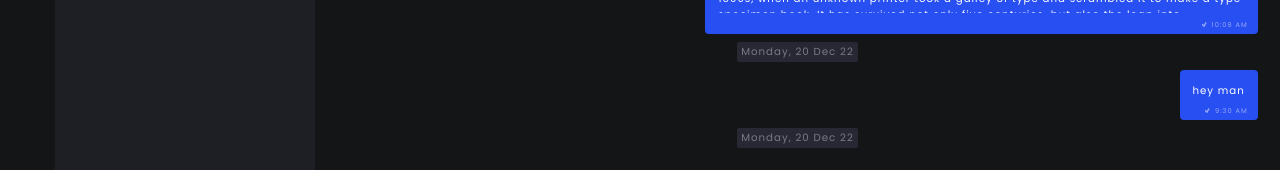
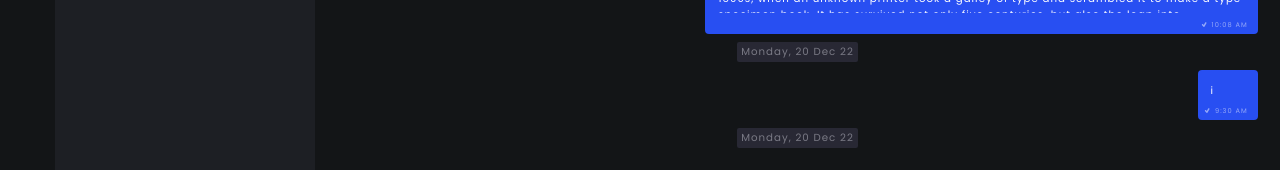
Before and after one commit to DevelopedBy-Siva/chat-with-me, a React (Create React App) app in the folder client/: page / in a window 1280 px wide. Shown: the part 563-733 px from the top of the page. Built offline with nearby package versions, Linux system fonts and the light colour scheme.

Commit message:
Client Side: Fix Message timestamp overflow

```diff
--- a/client/src/assets/dummy_values.js
+++ b/client/src/assets/dummy_values.js
@@ -5,7 +5,7 @@ const messages = (contact) => {
       messages: [
         {
           sender: "siva",
-          message: "hey man",
+          message: "i",
           timestamp: new Date("2022-12-18T09:30:51.01"),
         },
         {
--- a/client/src/components/Home/Content/Chat/MessageContainer.js
+++ b/client/src/components/Home/Content/Chat/MessageContainer.js
@@ -85,6 +85,7 @@ const MessageReceiver = styled.ul`
 
 const MsgWrapper = styled.li`
   max-width: 60%;
+  min-width: 60px;
   padding: 0.8rem 0.3rem 1.3rem 0.3rem;
   border-radius: 4px;
   position: relative;
```
